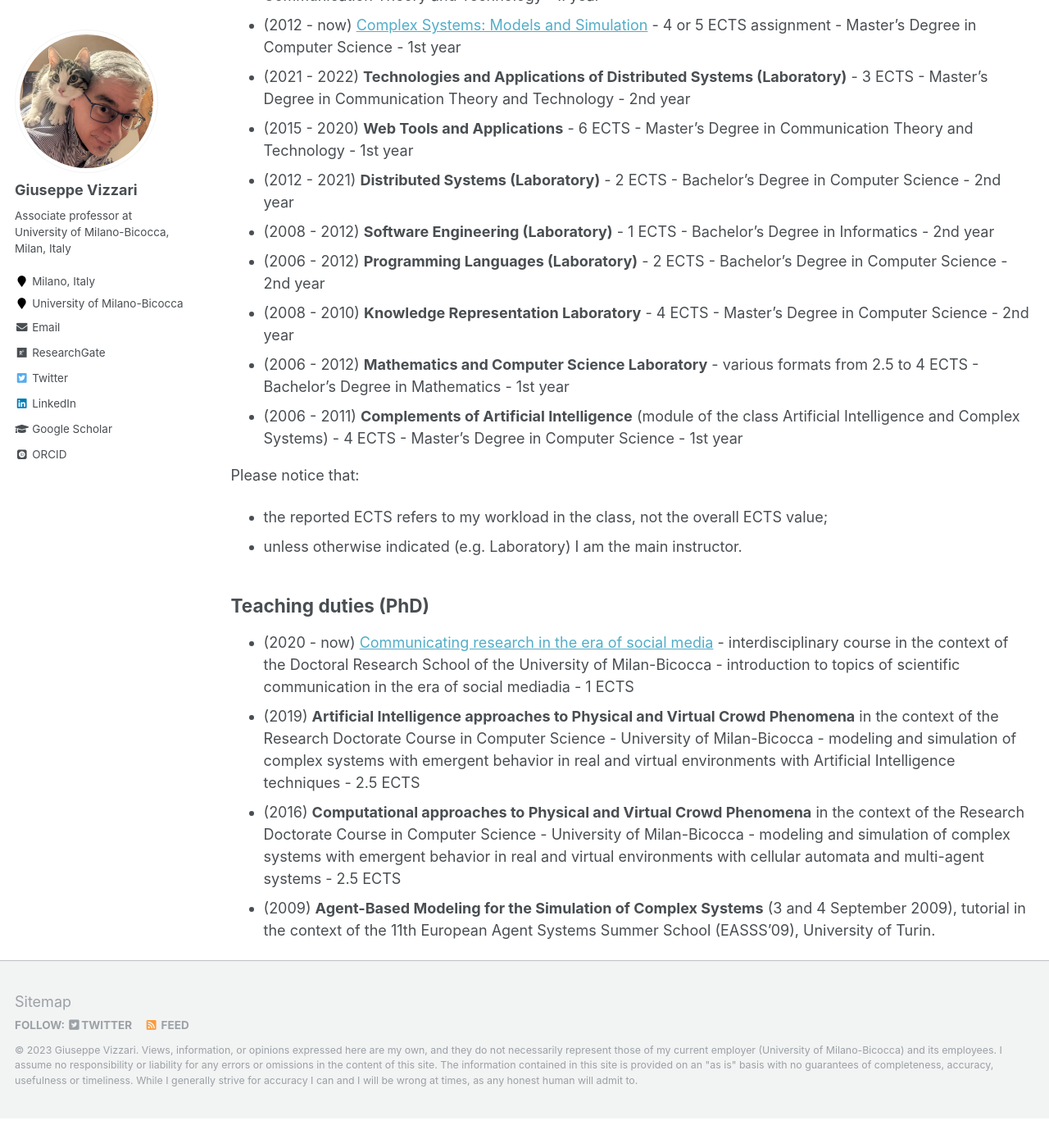
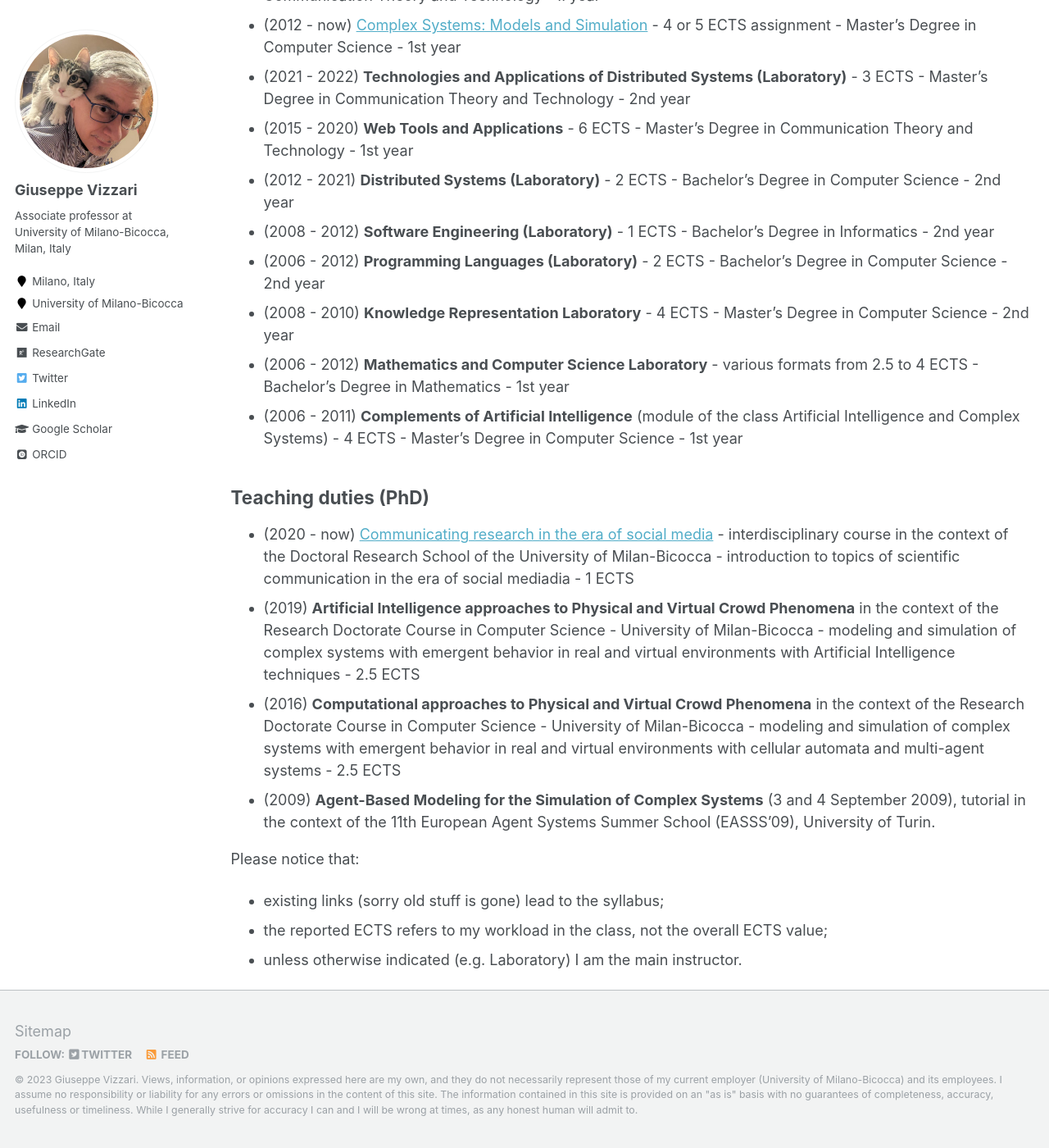
Before and after one commit to GiuseppeVizzari/GiuseppeVizzari.github.io, a Jekyll site: the page built from _pages/teaching.md, in a window 1280 px wide and 1400 px high, scrolled down 381 px. Shown: the whole window at 82% size. Built offline with Jekyll 4.4.1, drawn with Linux system fonts in a browser that asks for light colours; some web fonts are replaced; before the commit the page ends 1745 px from its top, so only the background shows below that.

Commit message:
Again teaching

```diff
--- a/_pages/teaching.md
+++ b/_pages/teaching.md
@@ -19,12 +19,13 @@ author_profile: true
 - (2006 - 2012) __Mathematics and Computer Science Laboratory__ - various formats from 2.5 to 4 ECTS - Bachelor's Degree in Mathematics - 1st year
 - (2006 - 2011) __Complements of Artificial Intelligence__ (module of the class Artificial Intelligence and Complex Systems) - 4 ECTS - Master's Degree in Computer Science - 1st year
 
-Please notice that:
-- the reported ECTS refers to my workload in the class, not the overall ECTS value;
-- unless otherwise indicated (e.g. Laboratory) I am the main instructor.
-
 ## Teaching duties (PhD)
 - (2020 - now) [Communicating research in the era of social media](https://elearning.unimib.it/course/info.php?id=52835#en) - interdisciplinary course in the context of the Doctoral Research School of the University of Milan-Bicocca - introduction to topics of scientific communication in the era of social mediadia - 1 ECTS
 - (2019) __Artificial Intelligence approaches to Physical and Virtual Crowd Phenomena__ in the context of the Research Doctorate Course in Computer Science - University of Milan-Bicocca - modeling and simulation of complex systems with emergent behavior in real and virtual environments with Artificial Intelligence techniques - 2.5 ECTS
 - (2016) __Computational approaches to Physical and Virtual Crowd Phenomena__ in the context of the Research Doctorate Course in Computer Science - University of Milan-Bicocca - modeling and simulation of complex systems with emergent behavior in real and virtual environments with cellular automata and multi-agent systems - 2.5 ECTS
 - (2009) __Agent-Based Modeling for the Simulation of Complex Systems__ (3 and 4 September 2009), tutorial in the context of the 11th European Agent Systems Summer School (EASSS’09), University of Turin.
+
+Please notice that:
+- existing links (sorry old stuff is gone) lead to the syllabus;
+- the reported ECTS refers to my workload in the class, not the overall ECTS value;
+- unless otherwise indicated (e.g. Laboratory) I am the main instructor.
```
